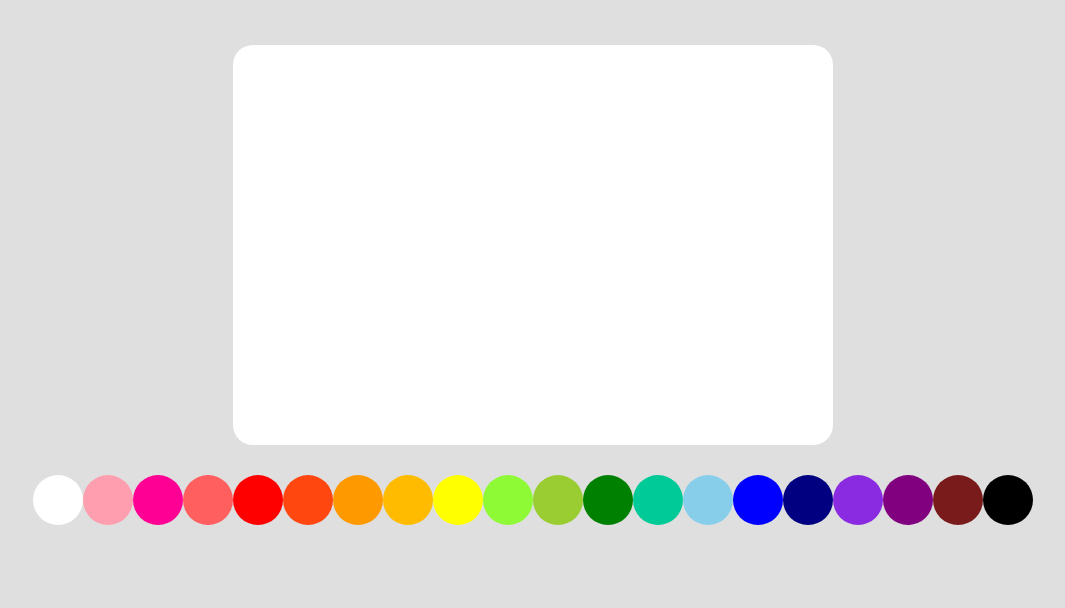
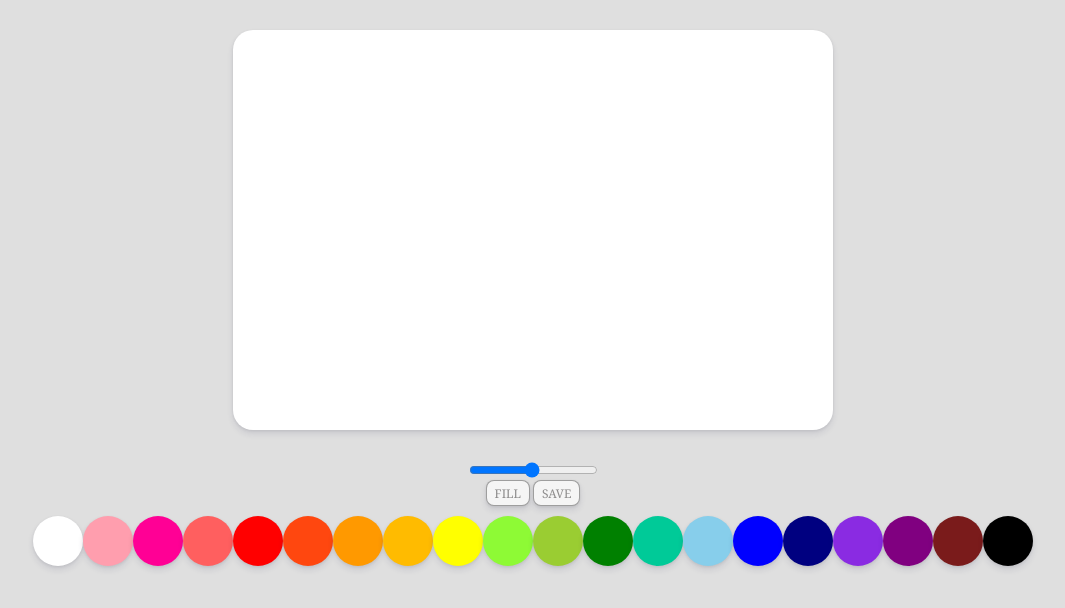
Before and after one commit to summer-kim/Paint_Javascript, a plain HTML site: page index.html in a window 1280 px wide. Shown: the whole page, without its empty margins (107-1172 px from the left). Drawn offline with Linux system fonts and the light colour scheme.

Commit message:
make buttons, js code

```diff
--- a/index.html
+++ b/index.html
@@ -7,9 +7,24 @@
     <title>Document</title>
   </head>
   <body>
-    <canvas class="paint_canvas"></canvas>
+    <canvas id="jsCanvas" class="paint_canvas"></canvas>
     <div class="color_palette">
-      <div class="colors">
+      <div class="controls_size">
+        <input
+          type="range"
+          class="range"
+          id="jsRange"
+          min="0.1"
+          max="5"
+          value="2.5"
+          step="0.1"
+        />
+      </div>
+      <div class="controls_btn">
+        <button class="fill control" id="jsFill">fill</button>
+        <button class="save control" id="jsSave">save</button>
+      </div>
+      <div class="colors" id="jsColors">
         <div class="color" style="background-color: white;"></div>
         <div class="color" style="background-color: rgb(255, 158, 174);"></div>
         <div class="color" style="background-color: rgb(255, 0, 149);"></div>
@@ -32,6 +47,6 @@
         <div class="color" style="background-color: black;"></div>
       </div>
     </div>
+    <script src="paint.js"></script>
   </body>
-  <script src="paint.js"></script>
 </html>
--- a/paint.js
+++ b/paint.js
@@ -0,0 +1,26 @@
+const canvas = document.getElementById("jsCanvas");
+
+let paint = False;
+
+function stopPainting(event) {
+  paint = False;
+}
+function startPainting(event) {
+  paint = True;
+}
+
+function mouseMove(event) {
+  const x = event.offSetX;
+  const y = event.offSetY;
+  if (!paint) {
+    context.beginPath();
+  } else {
+  }
+}
+
+if (canvas) {
+  canvas.addEventListener("mouseenter", mouseMove);
+  canvas.addEventListener("mousedown", startPainting);
+  canvas.addEventListener("mouseleave", stopPainting);
+  canvas.addEventListener("mouseup", stopPainting);
+}
--- a/style.css
+++ b/style.css
@@ -1,6 +1,9 @@
 @import "reset.css";
 
 body {
+  font-family: Georgia, "Times New Roman", Times, serif, BlinkMacSystemFont,
+    "Segoe UI", Roboto, Oxygen, Ubuntu, Cantarell, "Open Sans", "Helvetica Neue",
+    sans-serif;
   background-color: rgb(223, 223, 223);
   display: flex;
   flex-direction: column;
@@ -11,11 +14,13 @@ body {
   background-color: white;
   width: 600px;
   height: 400px;
-  margin-top: 45px;
+  margin-top: 30px;
   border-radius: 20px;
+  box-shadow: 0 4px 6px rgba(50, 50, 93, 0.11), 0 1px 3px rgba(0, 0, 0, 0.08);
 }
 
 .color_palette {
+  cursor: pointer;
   margin-top: 30px;
 }
 .color_palette .colors {
@@ -26,4 +31,29 @@ body {
   width: 50px;
   height: 50px;
   border-radius: 25px;
+  box-shadow: 0 4px 6px rgba(50, 50, 93, 0.11), 0 1px 3px rgba(0, 0, 0, 0.08);
 }
+.controls_btn {
+  display: flex;
+  justify-content: center;
+  margin-bottom: 10px;
+}
+.control {
+  all: unset;
+  margin: 0 1.5px;
+  padding: 3.5px 8px;
+  background-color: whitesmoke;
+  border: 1px solid rgba(128, 128, 128, 0.74);
+  border-radius: 8px;
+  color: rgba(82, 81, 81, 0.644);
+  box-shadow: 0 4px 6px rgba(50, 50, 93, 0.11), 0 1px 3px rgba(0, 0, 0, 0.08);
+  text-transform: uppercase;
+  font-size: 12px;
+}
+.controls_size {
+  display: flex;
+  justify-content: center;
+}
+.controls_size input {
+  background-color: rgb(16, 16, 16);
+}
```
